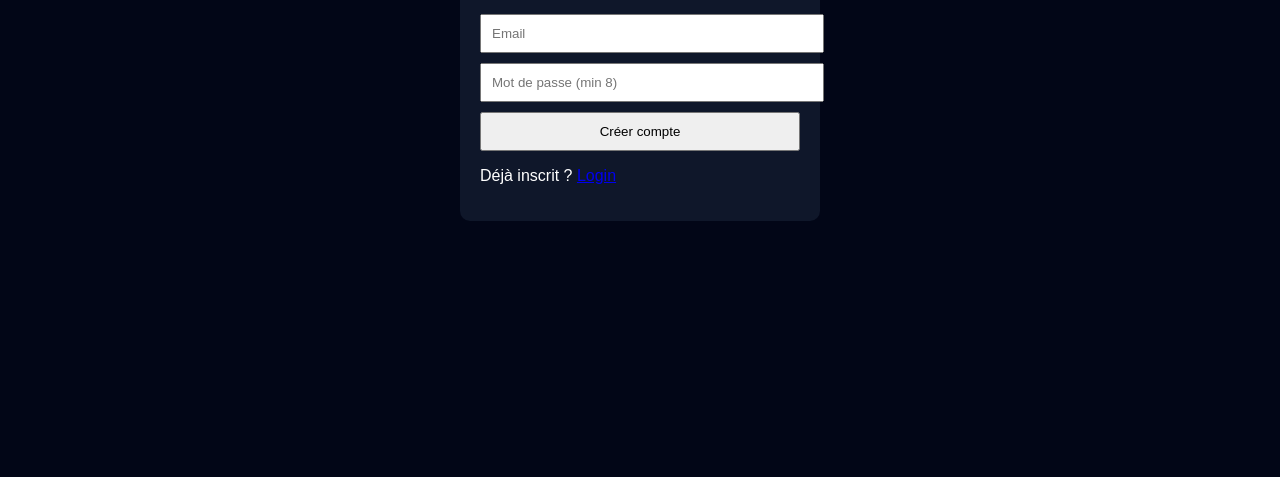
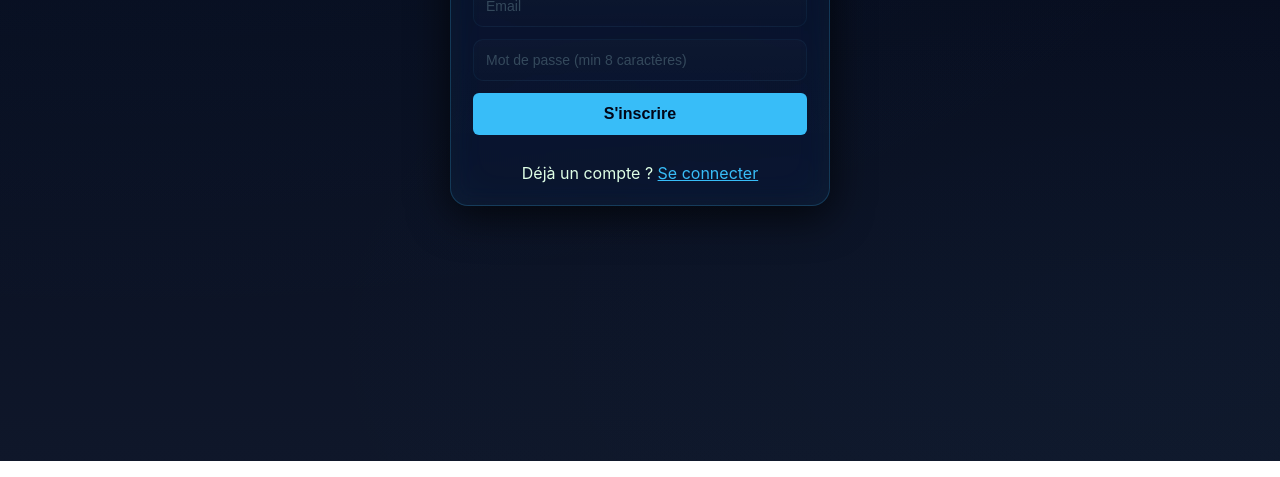
Before and after one commit to Raizel-commits/rokmd, a website: page register.html in a window 1280 px wide. Shown: the part 339-816 px from the top of the page. Drawn offline with Linux system fonts and the light colour scheme.

Commit message:
Update register.html

```diff
--- a/register.html
+++ b/register.html
@@ -5,65 +5,100 @@
 <meta name="viewport" content="width=device-width, initial-scale=1.0">
 <title>ROK XD • Register</title>
 
+<!-- AdSense -->
+<script async src="https://pagead2.googlesyndication.com/pagead/js/adsbygoogle.js?client=ca-pub-2875755643885097"
+     crossorigin="anonymous"></script>
+
 <style>
-body{
-  background:#020617;
-  color:#fff;
-  font-family:Arial;
-  display:flex;
-  justify-content:center;
-  align-items:center;
-  height:100vh;
+:root{
+  --bg-1:#020617;
+  --bg-2:#0f172a;
+  --neon:#38bdf8;
+  --glass-border:rgba(56,189,248,0.22);
+  --muted:rgba(255,255,255,0.45);
+  --card-w:380px;
 }
-.box{
-  width:320px;
-  padding:20px;
-  background:#0f172a;
-  border-radius:10px;
+*{box-sizing:border-box}
+html,body{height:100%;margin:0;font-family:"Inter",system-ui,-apple-system,"Segoe UI",Roboto,"Helvetica Neue",Arial;
+background: radial-gradient(1200px 600px at 10% 10%, rgba(56,189,248,0.03), transparent),
+            radial-gradient(900px 500px at 90% 85%, rgba(56,189,248,0.02), transparent),
+            linear-gradient(180deg,var(--bg-1),var(--bg-2));
+color:#dfffe6;overflow:hidden;}
+.stage{position:relative;height:100vh;display:flex;align-items:center;justify-content:center;padding:36px;}
+.glass-card{
+  width:var(--card-w);max-width:92vw;
+  background:linear-gradient(180deg, rgba(255,255,255,0.02), rgba(255,255,255,0.01));
+  border-radius:18px;padding:22px;
+  box-shadow:0 10px 40px rgba(0,0,0,0.7),0 0 40px rgba(56,189,248,0.05) inset;
+  backdrop-filter: blur(10px) saturate(140%);
+  border:1px solid var(--glass-border);
+  text-align:center;
 }
-input,button{
-  width:100%;
-  padding:10px;
-  margin-top:10px;
+.card-header h1{font-family:"JetBrains Mono", monospace;font-size:22px;margin:0;color:var(--neon);text-transform:uppercase;text-shadow:0 0 18px rgba(56,189,248,0.22);}
+.card-header .small-url{font-size:12px;color:var(--muted);margin-top:6px;}
+input[type="email"],input[type="password"]{
+  width:100%;padding:12px;border-radius:10px;border:1px solid rgba(56,189,248,0.06);
+  background:linear-gradient(180deg, rgba(255,255,255,0.02), rgba(255,255,255,0.006));
+  color:#eafff2;margin-bottom:12px;outline:none;font-size:14px;
 }
-button{cursor:pointer}
-.error{color:#ff6b6b}
+input::placeholder{color:rgba(200,255,255,0.22);}
+button{width:100%;padding:12px;border-radius:6px;border:none;background:var(--neon);color:#020617;font-weight:bold;cursor:pointer;font-size:16px;margin-bottom:12px;}
+button:hover{opacity:0.9;}
+.result{margin-top:16px;font-weight:bold;}
 </style>
 </head>
+<body>
+<main class="stage">
+<section class="glass-card">
+<header class="card-header">
+<h1>Créer un compte</h1>
+<div class="small-url">Inscription ROK XD</div>
+</header>
 
-<body>
-<div class="box">
-  <h2>Register</h2>
-  <div id="error" class="error"></div>
+<input id="email" type="email" placeholder="Email">
+<input id="password" type="password" placeholder="Mot de passe (min 8 caractères)">
+<button id="registerBtn">S'inscrire</button>
+<div class="result" id="registerResult"></div>
 
-  <input id="email" type="email" placeholder="Email">
-  <input id="password" type="password" placeholder="Mot de passe (min 8)">
-  <button onclick="register()">Créer compte</button>
-
-  <p>Déjà inscrit ? <a href="/login">Login</a></p>
+<div style="margin-top:12px;">
+  Déjà un compte ? <a href="login.html" style="color:#38bdf8;">Se connecter</a>
 </div>
+</section>
+</main>
 
 <script>
-async function register(){
-  const email = document.getElementById("email").value;
-  const password = document.getElementById("password").value;
-  const error = document.getElementById("error");
-  error.innerText = "";
+document.getElementById("registerBtn").onclick = async ()=>{
+  const email = document.getElementById("email").value.trim();
+  const password = document.getElementById("password").value.trim();
+  const result = document.getElementById("registerResult");
 
-  const res = await fetch("/register", {
-    method: "POST",
-    headers: { "Content-Type": "application/json" },
-    credentials: "include",
-    body: JSON.stringify({ email, password })
-  });
+  if(!email || !password || password.length < 8){
+    result.innerHTML = '<span style="color:#ef4444;">Email et mot de passe valides requis (8+ caractères)</span>';
+    return;
+  }
 
-  const data = await res.json();
-  if(data.success){
-    window.location.href = "/panel";
-  }else{
-    error.innerText = data.error;
+  document.getElementById("registerBtn").disabled = true;
+  result.innerHTML = '<span style="color:#38bdf8;">Création en cours...</span>';
+
+  try{
+    const res = await fetch("/auth/register",{
+      method:"POST",
+      headers:{"Content-Type":"application/json"},
+      body: JSON.stringify({email,password})
+    });
+    const data = await res.json();
+    if(data.status){
+      result.innerHTML = '<span style="color:#38bdf8;">'+data.status+' Vous recevez 20 coins gratuits !</span>';
+      setTimeout(()=>window.location.href="login.html",2000);
+    }else{
+      result.innerHTML = '<span style="color:#ef4444;">Erreur : '+data.error+'</span>';
+    }
+  }catch(e){
+    result.innerHTML = '<span style="color:#ef4444;">Erreur serveur</span>';
+    console.error(e);
   }
-}
+  document.getElementById("registerBtn").disabled = false;
+};
 </script>
 </body>
 </html>
```
